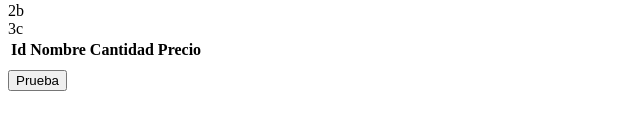
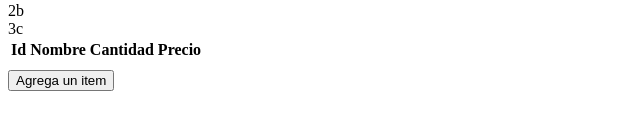
Before and after one commit to Veluxian/pp_001, a React (Create React App) app in the folder front_pp_01/: page /maininventory in a window 1280 px wide. Shown: the part 166-300 px from the top of the page, without its empty margins (0-640 px from the left). Built offline with nearby package versions, Linux system fonts and the light colour scheme.

Commit message:
Agregamos un modal funcional de momento, Casi un MVP XD

```diff
--- /dev/null
+++ b/front_pp_01/src/components/Modal.js
@@ -0,0 +1,17 @@
+import React from "react";
+import { Button } from "./Buttons";
+
+export const Modal = ({isOpen, onClose, children}) => {
+    if (!isOpen) return null;
+
+    return (
+        <div className="test-modal">
+            <div classname="content-modal">
+                {children}
+                <Button onClick={onClose} className={"boton de prueba"}>
+                    &times;
+                </Button>
+            </div>
+        </div>
+    );
+};
--- a/front_pp_01/src/components/index.js
+++ b/front_pp_01/src/components/index.js
@@ -2,3 +2,4 @@ export { Navbar } from "./Navbar";
 export { Purse } from "./Purse";
 export { Inventory } from "./Inventory";
 export { Button } from "./Buttons";
+export { Modal } from "./Modal";
--- a/front_pp_01/src/hooks/index.js
+++ b/front_pp_01/src/hooks/index.js
@@ -1,2 +1,3 @@
 export { useInventory } from "./useInventory";
 export { usePurse } from "./usePurse";
+export { useModal } from "./modalAddItem";
--- /dev/null
+++ b/front_pp_01/src/hooks/modalAddItem.js
@@ -0,0 +1,10 @@
+import {useState} from "react";
+
+export const useModal = () =>{
+    const[isModalOpen, setIsModalOpen] = useState(false);
+
+    const openModal = () => setIsModalOpen(true);
+    const closeModal = () => setIsModalOpen(false);
+
+    return{ isModalOpen, openModal, closeModal };
+};
--- a/front_pp_01/src/pages/MainInventory.js
+++ b/front_pp_01/src/pages/MainInventory.js
@@ -1,6 +1,6 @@
 import React from "react";
-import { Purse, Inventory, Button } from "../components";
-import { useInventory, usePurse } from "../hooks";
+import { Purse, Inventory, Button, Modal } from "../components";
+import { useInventory, usePurse, useModal } from "../hooks";
 
 
 export const MainInventory = () => {
@@ -10,10 +10,7 @@ export const MainInventory = () => {
 
     const coins = {a:1, b:2, c:3};
     const items = [{a1:1, a2:2, a3:3}, {b1:1, b2:2, b3:3}];
-
-    const handleAlert = () => {
-        alert("alerta")
-    };
+    const { isModalOpen, openModal, closeModal } = useModal();
 
     return(
         <>
@@ -25,9 +22,12 @@ export const MainInventory = () => {
             <Inventory data={items} />
         </div>
         <div>
-            <Button onClick={handleAlert} className={"prueba"}>
-                Prueba
+            <Button onClick={openModal} className={"prueba"}>
+                Agrega un item
             </Button>
+            <Modal isOpen={isModalOpen} onClose={closeModal}>
+                aqui va el contenido
+            </Modal>
         </div>
         </>
     );
```
